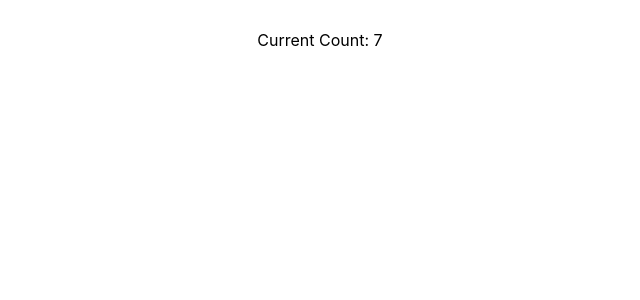
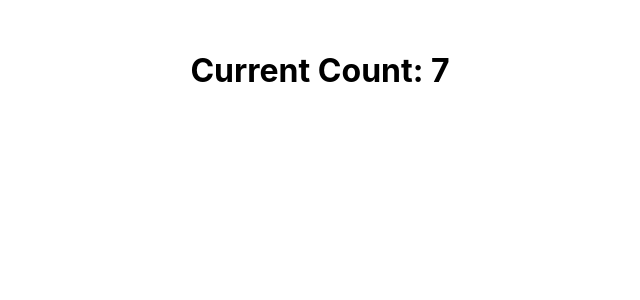
Before and after one commit to Alexmhack/try-react, a React (Create React App) app in the folder try-reactjs/: page / in a window 1280 px wide. Shown: the top 300 px of the page, without its empty margins (320-960 px from the left). Built offline with nearby package versions, Linux system fonts and the light colour scheme.

Commit message:
clear interval on unmount

```diff
--- a/try-reactjs/src/learning/Timer.js
+++ b/try-reactjs/src/learning/Timer.js
@@ -10,17 +10,24 @@ class Timer extends Component {
 	}
 
 	componentDidMount () {
-		const myInterval = setInterval(() => {
+		this.myInterval = setInterval(() => {
 			this.setState(prevState => ({
 				count: prevState.count + 1
 			}))
 		}, 1000)
 	}
 
+	componentWillUnmount() {
+		// clear the interval in case of memory leaks
+		clearInterval(this.myInterval)
+	}
+
 	render () {
 		const {count} = this.state
 		return (
-			<div>Current Count: {count}</div>
+			<div>
+				<h1>Current Count: {count}</h1>
+			</div>
 		)
 	}
 }
```
